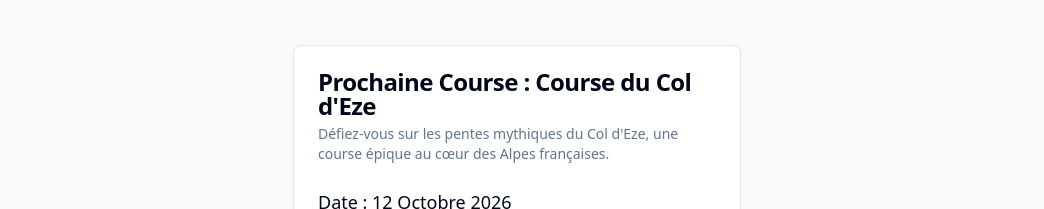
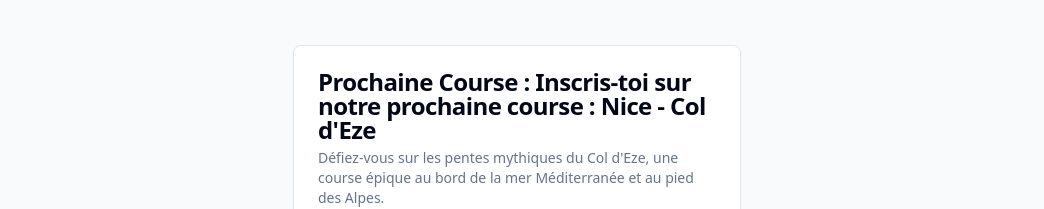
Before and after one commit to paboorganisation-ship-it/Run-To-The-Sky, a React (Vite) app: page / in a window 1280 px wide. Shown: the part 743-952 px from the top of the page, without its empty margins (123-1167 px from the left). Built offline with nearby package versions, Linux system fonts and the light colour scheme.

Commit message:
[dyad] Mise à jour du titre et de la description de la prochaine course. - wrote 1 file(s)

```diff
--- a/src/pages/Index.tsx
+++ b/src/pages/Index.tsx
@@ -6,10 +6,10 @@ import { NextRaceCard } from "@/components/NextRaceCard";
 
 const Index = () => {
   const nextRace = {
-    name: "Course du Col d'Eze",
+    name: "Inscris-toi sur notre prochaine course : Nice - Col d'Eze",
     date: "12 Octobre 2026",
     location: "Nice, Côte d'Azur",
-    description: "Défiez-vous sur les pentes mythiques du Col d'Eze, une course épique au cœur des Alpes françaises.",
+    description: "Défiez-vous sur les pentes mythiques du Col d'Eze, une course épique au bord de la mer Méditerranée et au pied des Alpes.",
   };
 
   return (
```
